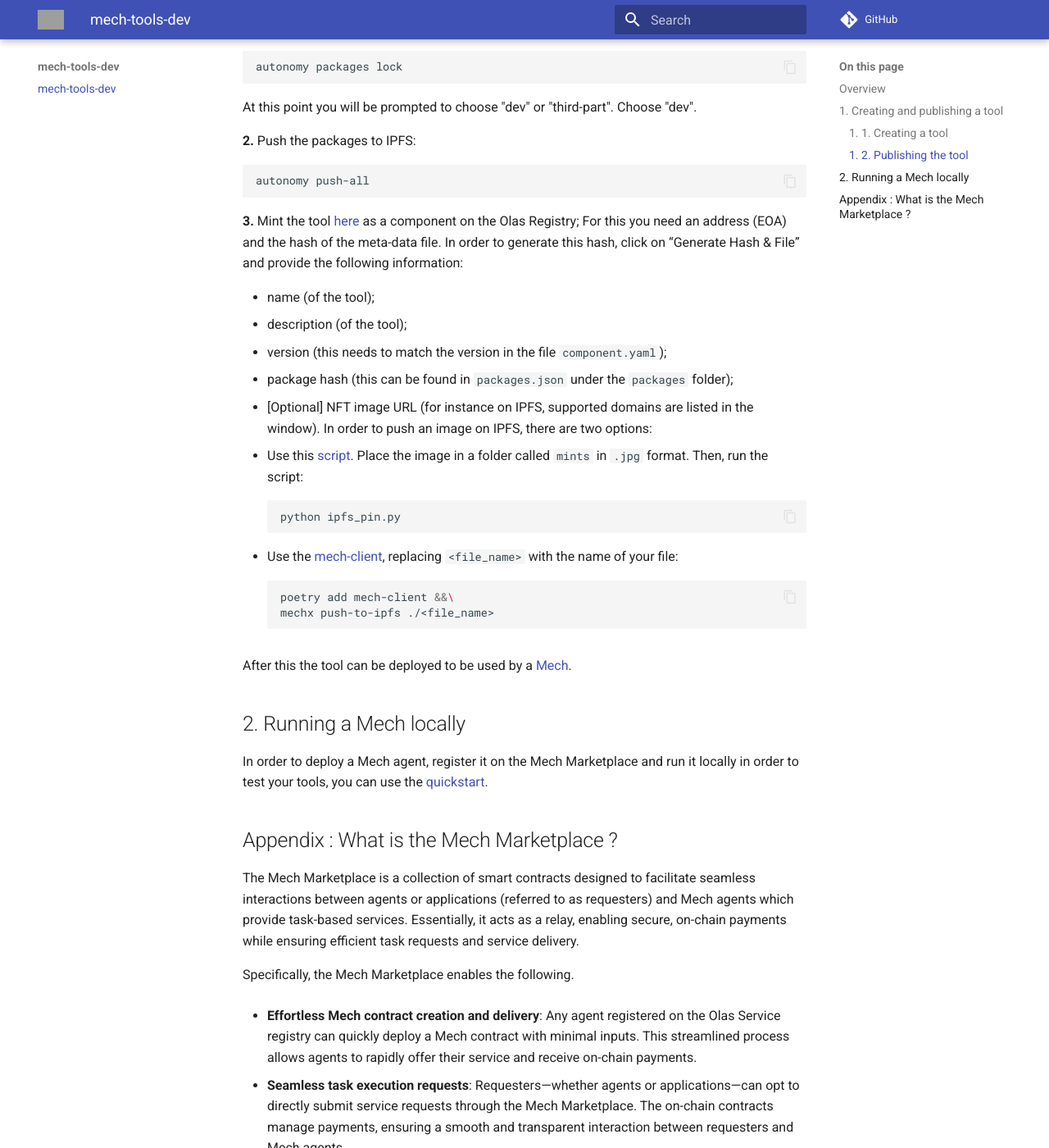
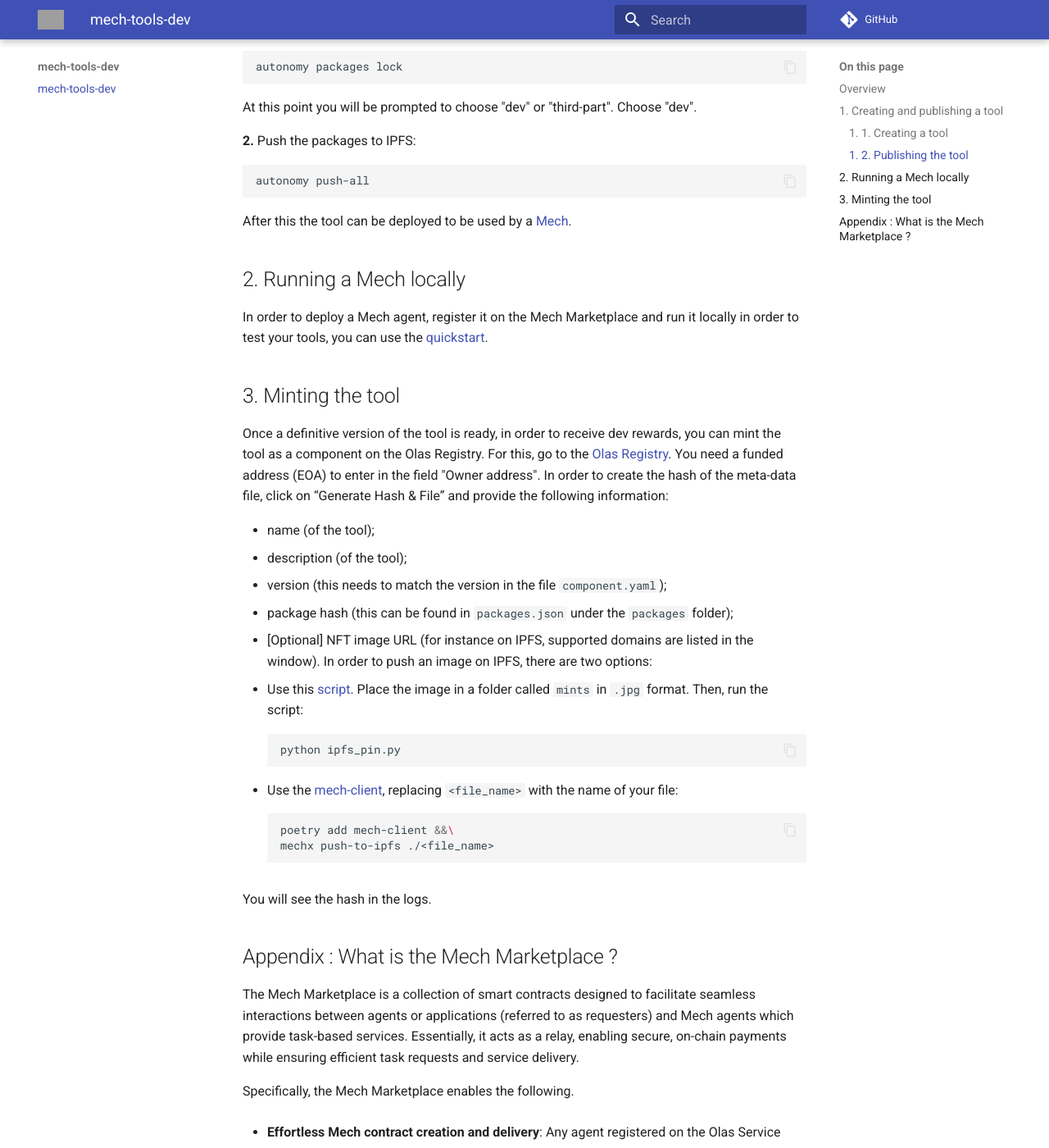
Before and after one commit to valory-xyz/mech-tools-dev, an MkDocs documentation site: the page built from docs/index.md, in a window 1280 px wide and 1400 px high, scrolled down 3605 px. Shown: the whole window at 82% size. Built offline with MkDocs 1.6.1 and Material for MkDocs 9.7.7, drawn with Linux system fonts in a browser that asks for light colours; comment, search, counter and statistics services are not loaded; grey boxes are pictures that could not be loaded.

Commit message:
docs: moved minting part to after local tests

````diff
--- a/docs/index.md
+++ b/docs/index.md
@@ -179,9 +179,16 @@
 autonomy push-all
 ```
 
-**3.** Mint the tool [here](https://registry.olas.network/ethereum/components/mint) as a component on the Olas Registry;
-For this you need an address (EOA) and the hash of the meta-data file.
-In order to generate this hash, click on “Generate Hash & File” and provide the following information:
+After this the tool can be deployed to be used by a [Mech](#2-running-a-mech-locally).
+
+
+## 2. Running a Mech locally
+
+In order to deploy a Mech agent, register it on the Mech Marketplace and run it locally in order to test your tools, you can use the [quickstart](https://github.com/valory-xyz/quickstart/blob/main/README.md).
+
+## 3. Minting the tool
+
+Once a definitive version of the tool is ready, in order to receive dev rewards, you can mint the tool as a component on the Olas Registry. For this, go to the [Olas Registry](https://registry.olas.network/ethereum/components/mint). You need a funded address (EOA) to enter in the field "Owner address". In order to create the hash of the meta-data file, click on “Generate Hash & File” and provide the following information:
 
 - name (of the tool);
 - description (of the tool);
@@ -203,12 +210,7 @@
 mechx push-to-ipfs ./<file_name>
 ```
 
-After this the tool can be deployed to be used by a [Mech](#2-running-a-mech-locally).
-
-
-## 2. Running a Mech locally
-
-In order to deploy a Mech agent, register it on the Mech Marketplace and run it locally in order to test your tools, you can use the [quickstart](https://github.com/valory-xyz/quickstart/blob/main/README.md).
+You will see the hash in the logs.
 
 ## Appendix : What is the Mech Marketplace ?
 
````
